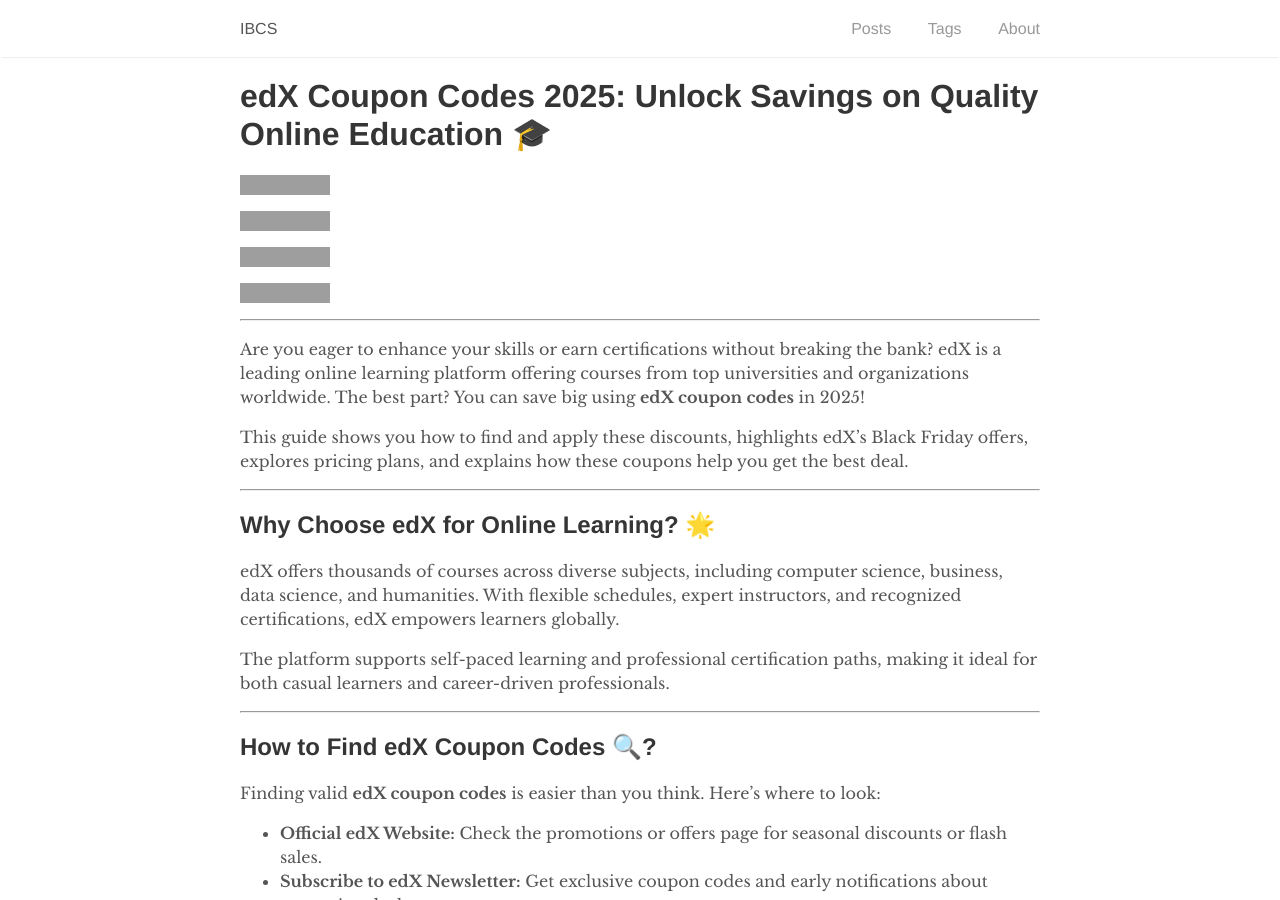
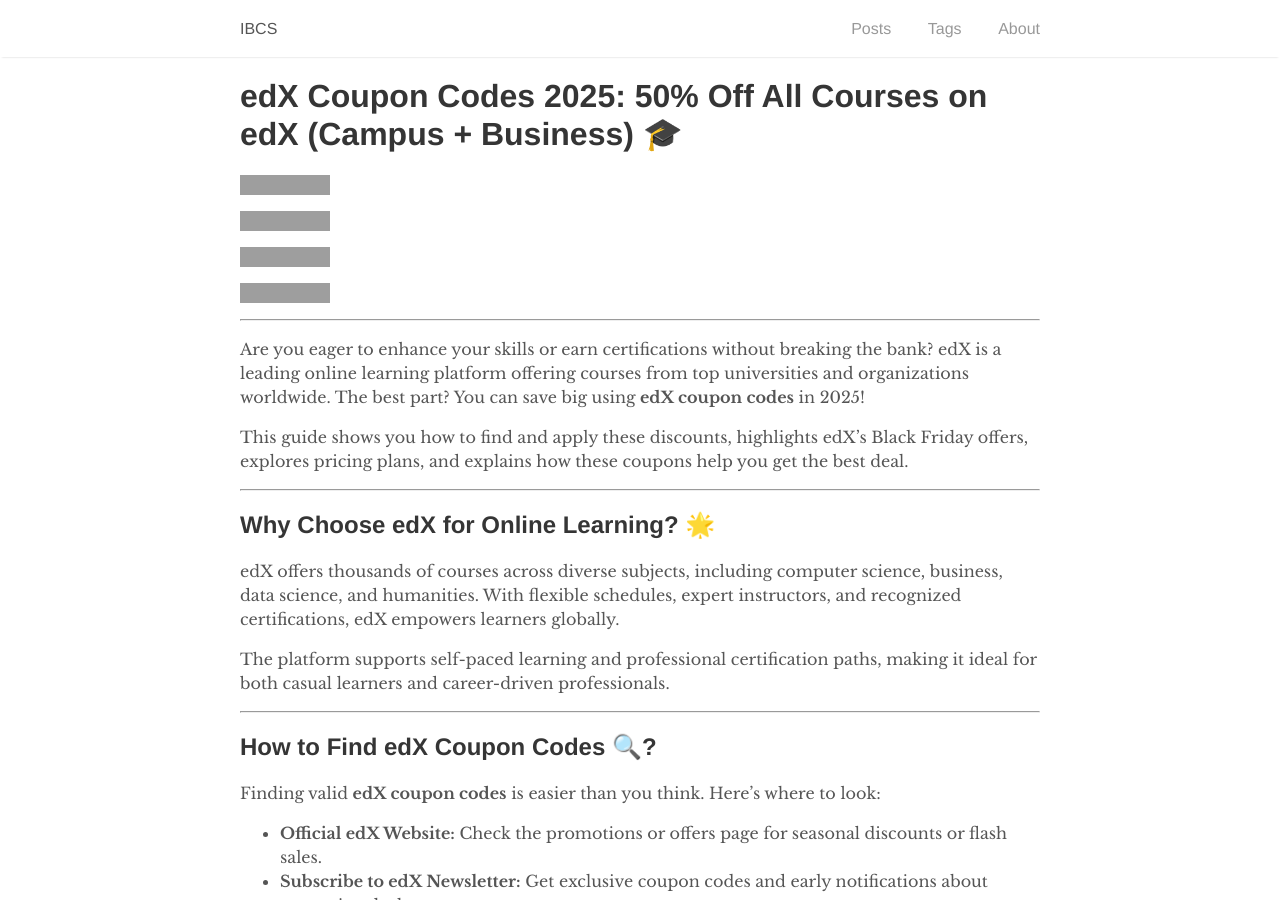
Before and after one commit to rankloud/ibcs, a Jekyll site: the page built from wp/edx coupon codes.md, in a window 1280 px wide and 900 px high. Built offline with Jekyll 4.4.1, drawn with Linux system fonts in a browser that asks for light colours; grey boxes are pictures that could not be loaded.

Commit message:
Updated title

```diff
--- a/wp/edx coupon codes.md
+++ b/wp/edx coupon codes.md
@@ -8,7 +8,7 @@
 permalink: /edx-coupon-codes/
 ---
 
-# edX Coupon Codes 2025: Unlock Savings on Quality Online Education 🎓
+# edX Coupon Codes 2025: 50% Off All Courses on edX (Campus + Business) 🎓
 
 [![edX for Business - Transform Your Workforce](https://img.shields.io/badge/edX%20for%20Business-Transform%20Your%20Workforce-blue?style=for-the-badge)](https://business.edx.org/business)
 
```
